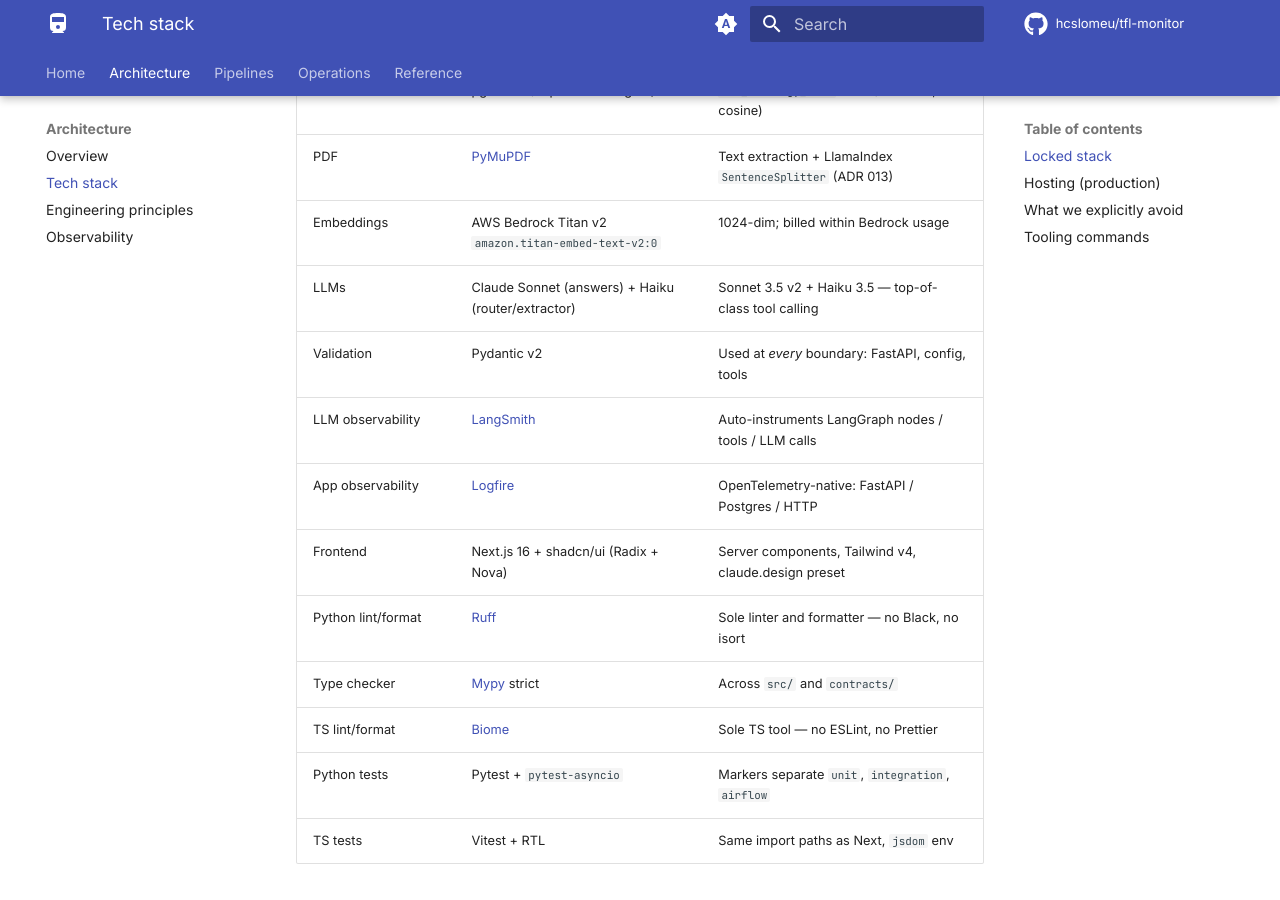
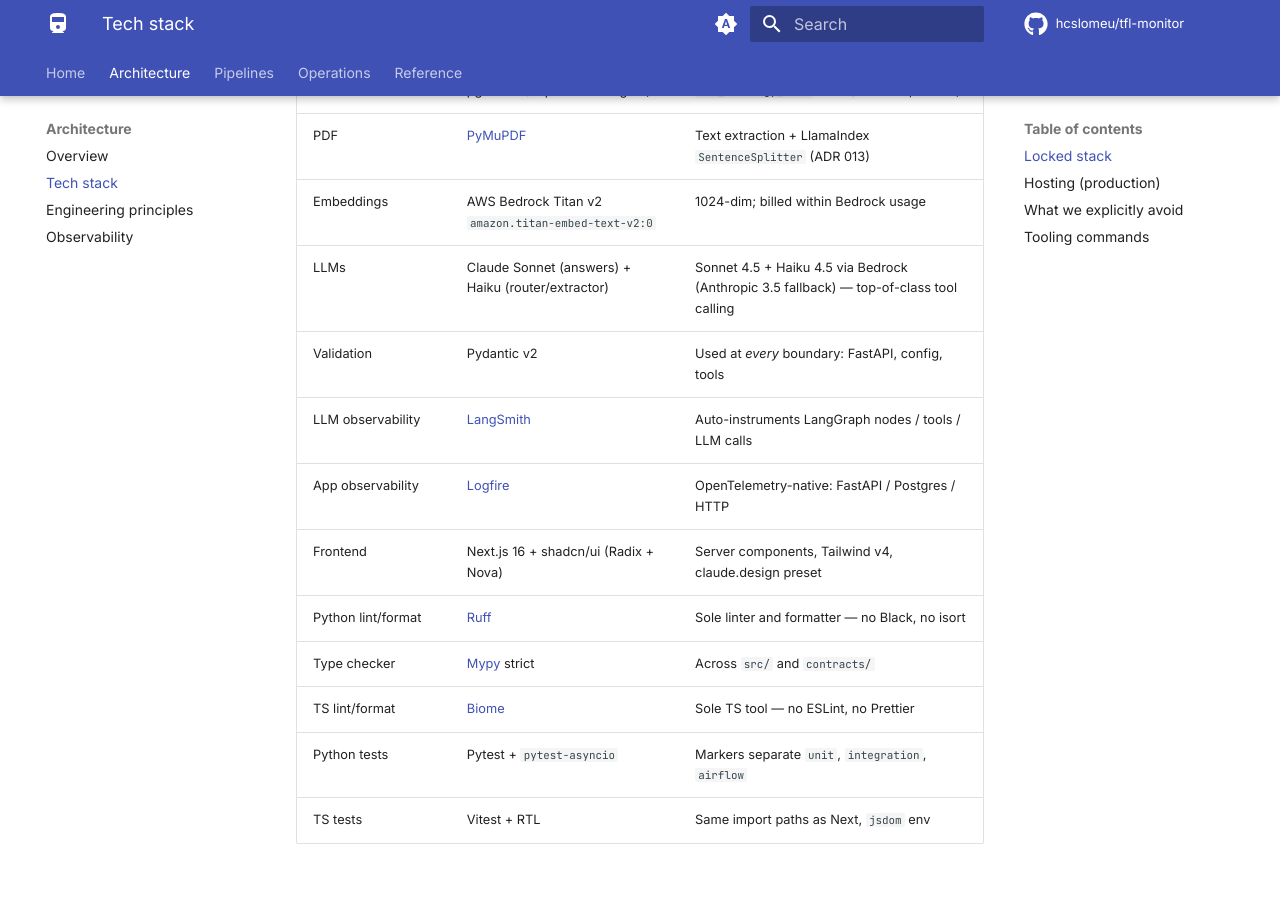
Before and after one commit to hcslomeu/tfl-monitor, an MkDocs documentation site: the page built from docs/stack.md, in a window 1280 px wide and 900 px high, scrolled down 1073 px. Built offline with MkDocs 1.6.1 and Material for MkDocs 9.7.7, drawn with Linux system fonts in a browser that asks for light colours; comment, search, counter and statistics services are not loaded.

Commit message:
docs: add TM-35 progress row and correct stack.md LLM versions
PROGRESS.md gains the TM-35 row (mkdocs sweep, done 2026-05-29). stack.md LLM row corrected from Sonnet 3.5 v2 + Haiku 3.5 to Sonnet 4.5 + Haiku 4.5 (Anthropic 3.5 fallback) to match the Bedrock model IDs in graph.py/extraction.py and the other docs.

```diff
--- a/docs/stack.md
+++ b/docs/stack.md
@@ -21,7 +21,7 @@ Every choice is locked unless an ADR overrides it. The rejection column says
 | Vector DB | pgvector (Supabase Postgres) | `tfl_strategy_docs` table (1024 dim, cosine) |
 | PDF | [PyMuPDF](https://pymupdf.readthedocs.io/) | Text extraction + LlamaIndex `SentenceSplitter` (ADR 013) |
 | Embeddings | AWS Bedrock Titan v2 `amazon.titan-embed-text-v2:0` | 1024-dim; billed within Bedrock usage |
-| LLMs | Claude Sonnet (answers) + Haiku (router/extractor) | Sonnet 3.5 v2 + Haiku 3.5 — top-of-class tool calling |
+| LLMs | Claude Sonnet (answers) + Haiku (router/extractor) | Sonnet 4.5 + Haiku 4.5 via Bedrock (Anthropic 3.5 fallback) — top-of-class tool calling |
 | Validation | Pydantic v2 | Used at *every* boundary: FastAPI, config, tools |
 | LLM observability | [LangSmith](https://www.langchain.com/langsmith) | Auto-instruments LangGraph nodes / tools / LLM calls |
 | App observability | [Logfire](https://logfire.pydantic.dev/) | OpenTelemetry-native: FastAPI / Postgres / HTTP |
```
Also changed, not shown: PROGRESS.md (+1 -0 lines).
